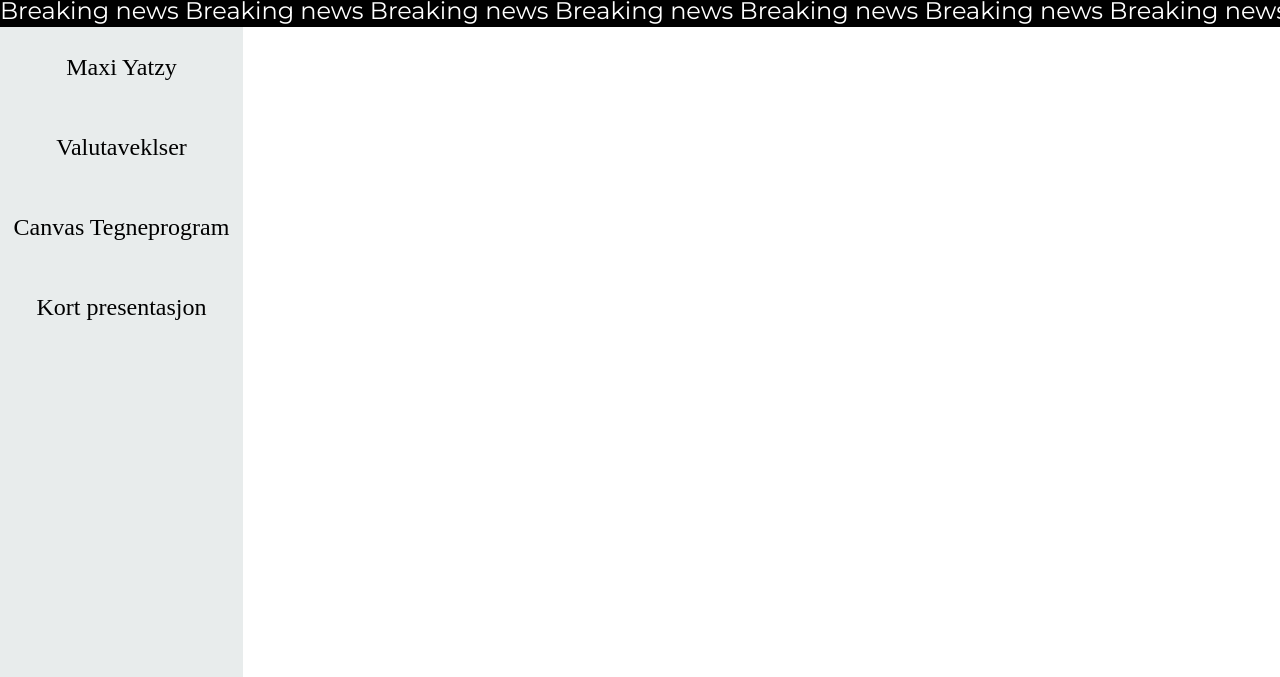
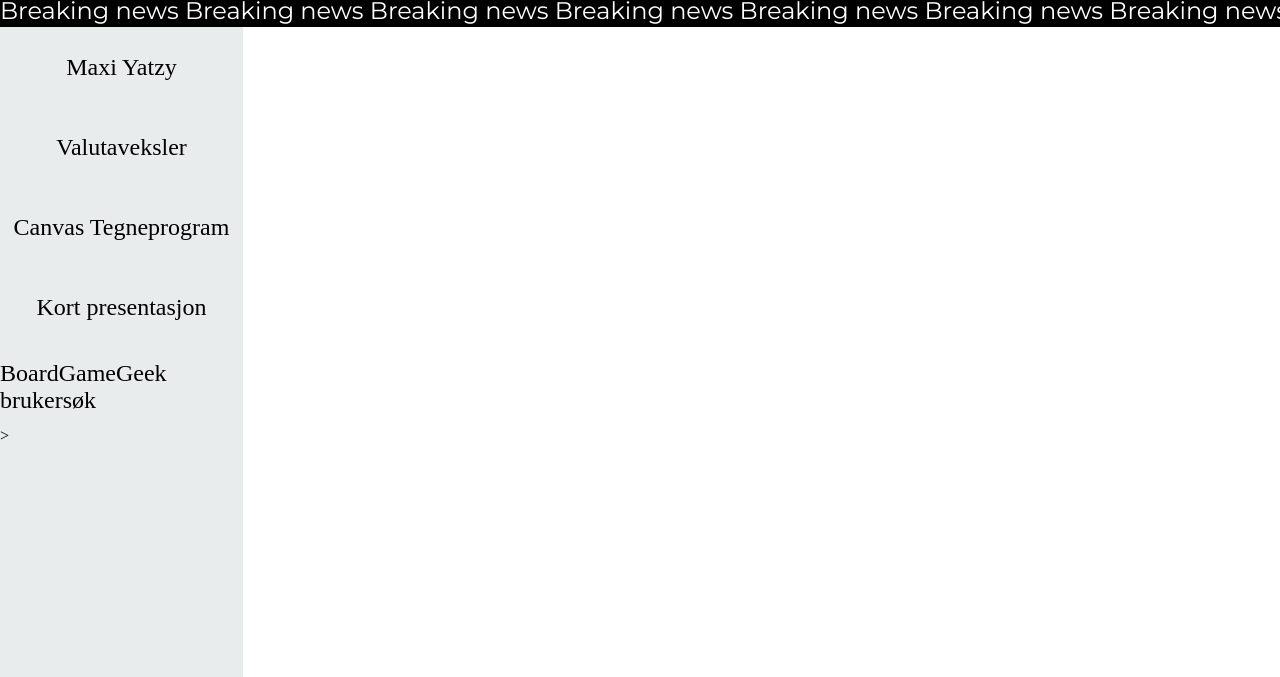
Before and after one commit to Thojohan/hub-site, a plain HTML site: page index.html in a window 1280 px wide. Shown: the part 123-800 px from the top of the page. Drawn offline with Linux system fonts and the light colour scheme; no server answers.

Commit message:
Update index.html

```diff
--- a/index.html
+++ b/index.html
@@ -28,7 +28,7 @@
       </div>
     </div>
     <div class="main-container">
-      <div class="side-section"><div class="link-container" data-link=" https://thojohan.github.io/maxi-yatxy/"><span class="link-description">Maxi Yatzy</span></div><div class="link-container" data-link="https://thojohan.github.io/currency-converter/"><span class="link-description">Valutaveklser</span></div><div class="link-container" data-link="https://thojohan.github.io/canvas-paint/"><span class="link-description">Canvas Tegneprogram</span></div><div class="link-container" data-link="https://thojohan.github.io/presentation-resume/"><span class="link-description">Kort presentasjon</span></div></div>
+      <div class="side-section"><div class="link-container" data-link=" https://thojohan.github.io/maxi-yatxy/"><span class="link-description">Maxi Yatzy</span></div><div class="link-container" data-link="https://thojohan.github.io/currency-converter/"><span class="link-description">Valutaveksler</span></div><div class="link-container" data-link="https://thojohan.github.io/canvas-paint/"><span class="link-description">Canvas Tegneprogram</span></div><div class="link-container" data-link="https://thojohan.github.io/presentation-resume/"><span class="link-description">Kort presentasjon</span></div><div class="link-container" data-link="https://thojohan.github.io/bgg-search/"><span class="link-description">BoardGameGeek brukersøk</span></div>></div>
       <iframe class="main-section" allowfullscreen="" frameborder="0"></iframe>
     </div>
   </body>
```
